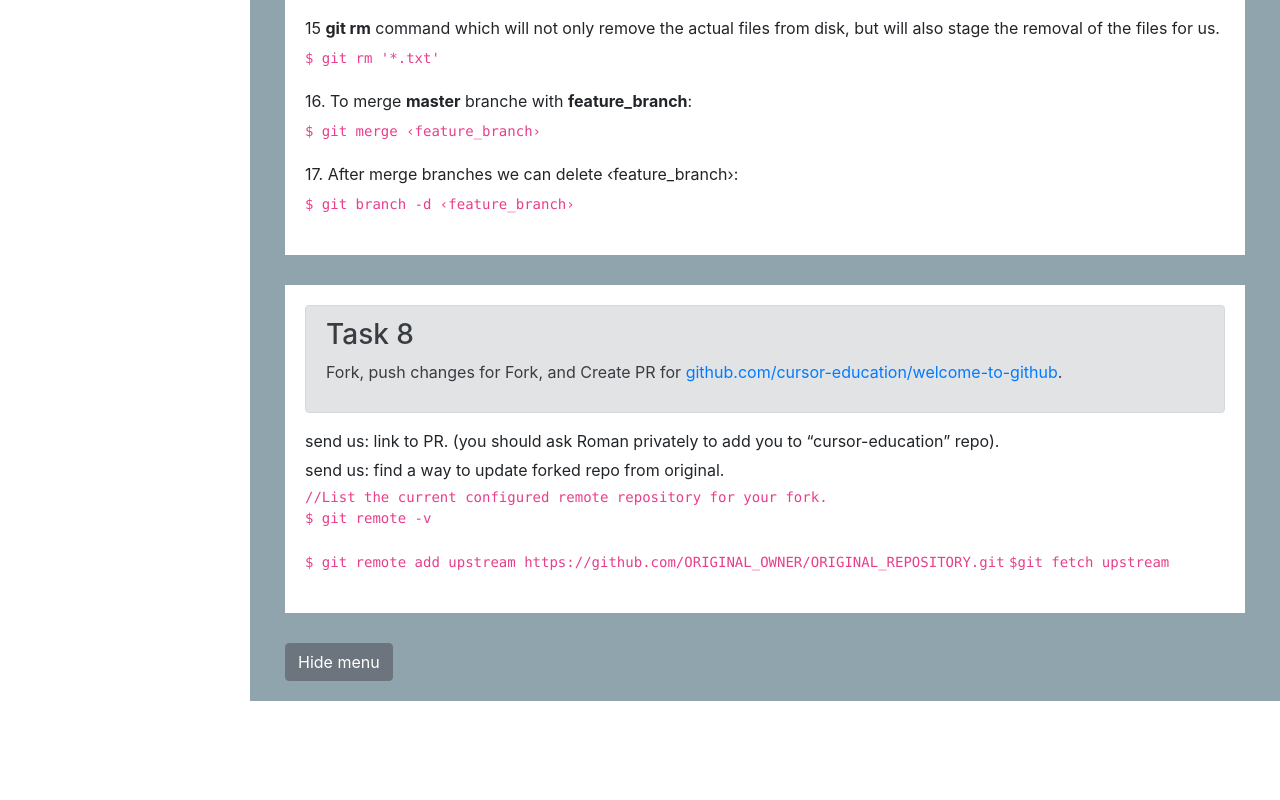
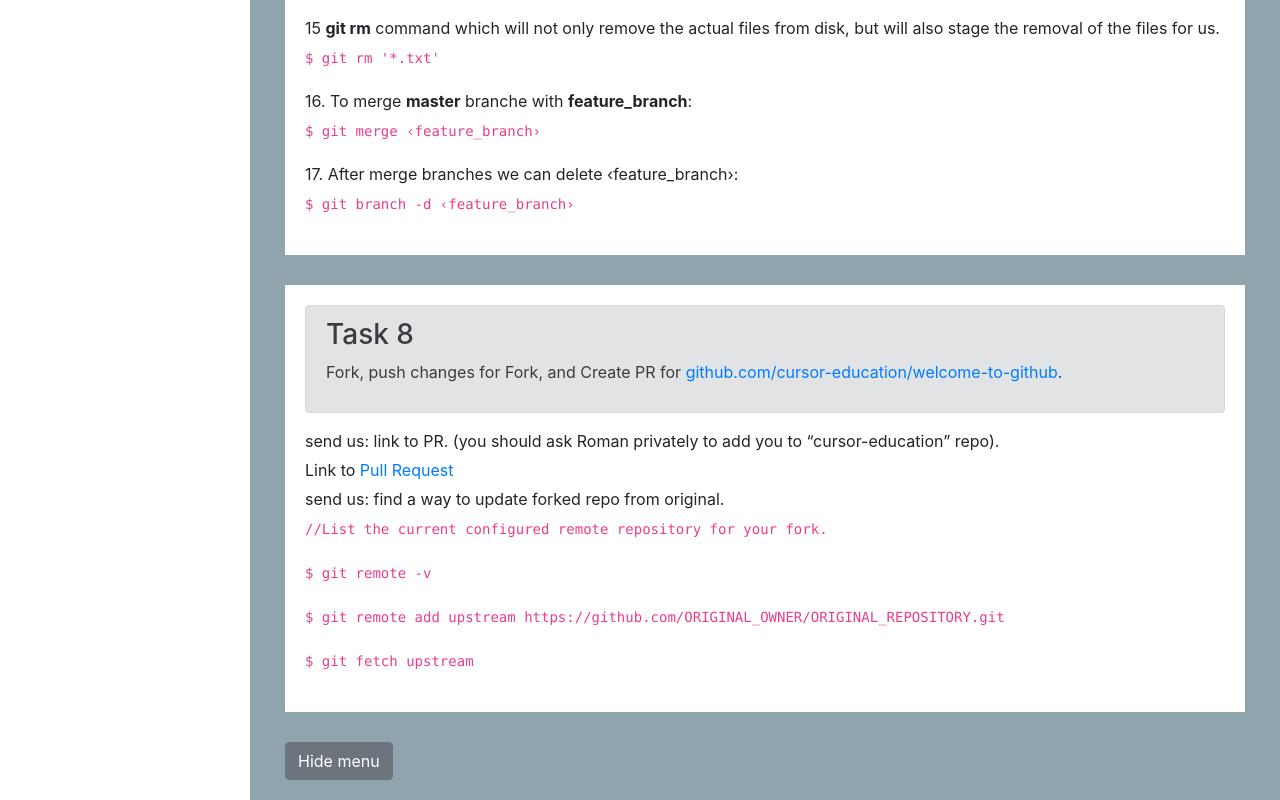
Before and after one commit to vitugan/cursor-education-hw, a plain HTML site: page hw1.html in a window 1280 px wide. Shown: the part 6233-7033 px from the top of the page. Before the commit the page ends 6934 px from the top, so only its background shows below. Drawn offline with Linux system fonts and the light colour scheme.

Commit message:
Update links - Git page, PR

```diff
--- a/hw1.html
+++ b/hw1.html
@@ -129,7 +129,7 @@
                         <b>Create Github Pages from any of your repository (or create new repository).<br>send us: link to file stored on Github Pages (not repo!).</b>
                     </header>
                     <div class="article_content">
-                        <p>Link to <a href="https://github.com/Ostin333/CURSOR-test/pull/1" target="_blank">pull request.</a></p>
+                        <p>Link to git pages <a href="https://vitugan.github.io/cursor-education-hw/" target="_blank">pull request.</a></p>
                     </div>
                 </article>
 
@@ -186,10 +186,16 @@
                     </header>
                     <div class="article_content">
                         <p>send us: link to PR. (you should ask Roman privately to add you to “cursor-education” repo).</p>
+                        <p>Link to <a href="https://github.com/cursor-education/welcome-to-github/pull/355" target="_blank">Pull Request</a></p>
                         <p>send us: find a way to update forked repo from original.</p>
-                        <code>//List the current configured remote repository for your fork.<br>$ git remote -v</code>
+                        <code>//List the current configured remote repository for your fork.</code>
+                        <br>
+                        <code>$ git remote -v</code>
+                        <br>
                         <code>$ git remote add upstream https://github.com/ORIGINAL_OWNER/ORIGINAL_REPOSITORY.git</code>
-                        <code>$git fetch upstream</code>
+                        <br>
+                        <code>$ git fetch upstream</code>
+
                     </div>
                 </article>
 
```
